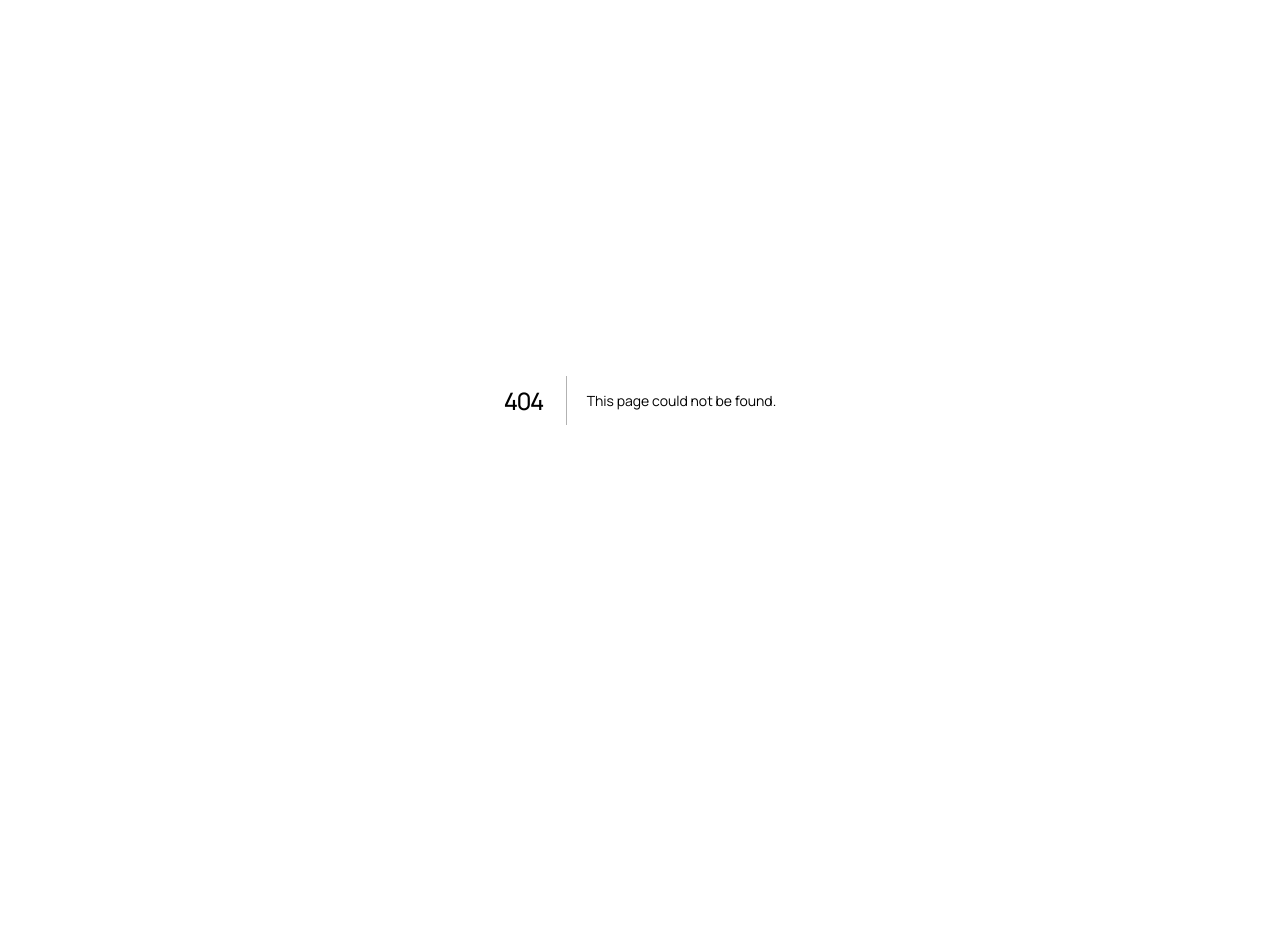
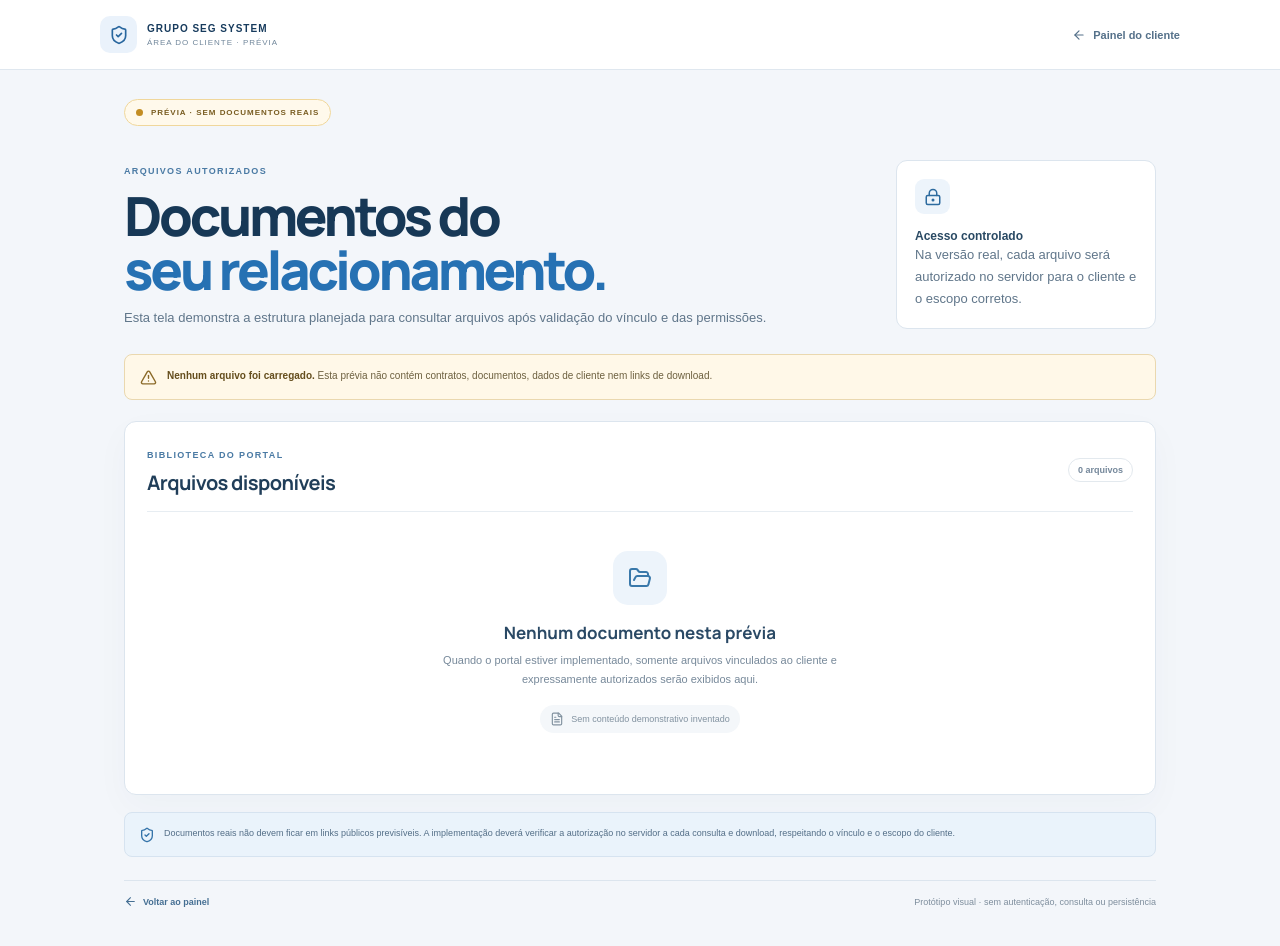
Before and after one commit to berger33/gruposegsystemseguranca, a Next.js app: page /cliente/documentos in a window 1280 px wide. Before the commit this address had no page. Before the commit the page ends 800 px from the top, so only its background shows below. Built offline with nearby package versions, Linux system fonts and the light colour scheme.

Commit message:
feat: add authorized documents preview
Co-authored-by: arena-agent <297053741+arena-agent@users.noreply.github.com>

```diff
--- /dev/null
+++ b/src/app/cliente/documentos/page.tsx
@@ -0,0 +1,46 @@
+import type { Metadata } from "next";
+import Link from "next/link";
+import { ArrowLeft, FileText, FolderOpen, LockKeyhole, ShieldCheck, TriangleAlert } from "lucide-react";
+import styles from "./ClientDocuments.module.css";
+
+export const metadata: Metadata = {
+  title: "Prévia de documentos | Grupo SEG System",
+  description: "Prévia vazia da futura área de documentos autorizados do portal do cliente.",
+};
+
+export default function ClientDocumentsPreviewPage() {
+  return (
+    <main className={styles.page}>
+      <header className={styles.header}>
+        <Link className={styles.brand} href="/cliente/painel" aria-label="Voltar ao painel do cliente">
+          <span className={styles.brandMark}><ShieldCheck size={20} /></span>
+          <span><strong>GRUPO SEG SYSTEM</strong><small>ÁREA DO CLIENTE · PRÉVIA</small></span>
+        </Link>
+        <Link className={styles.back} href="/cliente/painel"><ArrowLeft size={14} /> Painel do cliente</Link>
+      </header>
+
+      <section className={styles.content}>
+        <div className={styles.previewTag}><span /> PRÉVIA · SEM DOCUMENTOS REAIS</div>
+        <div className={styles.heading}>
+          <div><span className={styles.eyebrow}>ARQUIVOS AUTORIZADOS</span><h1>Documentos do<br /><em>seu relacionamento.</em></h1><p>Esta tela demonstra a estrutura planejada para consultar arquivos após validação do vínculo e das permissões.</p></div>
+          <div className={styles.accessCard}><span><LockKeyhole size={18} /></span><strong>Acesso controlado</strong><p>Na versão real, cada arquivo será autorizado no servidor para o cliente e o escopo corretos.</p></div>
+        </div>
+
+        <div className={styles.notice} role="note"><TriangleAlert size={17} /><p><strong>Nenhum arquivo foi carregado.</strong> Esta prévia não contém contratos, documentos, dados de cliente nem links de download.</p></div>
+
+        <section className={styles.documentArea} aria-labelledby="documents-title">
+          <div className={styles.areaHeading}><div><span className={styles.eyebrow}>BIBLIOTECA DO PORTAL</span><h2 id="documents-title">Arquivos disponíveis</h2></div><span className={styles.count}>0 arquivos</span></div>
+          <div className={styles.emptyState}>
+            <span className={styles.folderIcon}><FolderOpen size={24} /></span>
+            <h3>Nenhum documento nesta prévia</h3>
+            <p>Quando o portal estiver implementado, somente arquivos vinculados ao cliente e expressamente autorizados serão exibidos aqui.</p>
+            <span className={styles.emptyRule}><FileText size={14} /> Sem conteúdo demonstrativo inventado</span>
+          </div>
+        </section>
+
+        <div className={styles.securityNote}><ShieldCheck size={16} /><p>Documentos reais não devem ficar em links públicos previsíveis. A implementação deverá verificar a autorização no servidor a cada consulta e download, respeitando o vínculo e o escopo do cliente.</p></div>
+        <footer className={styles.footer}><Link href="/cliente/painel"><ArrowLeft size={13} /> Voltar ao painel</Link><span>Protótipo visual · sem autenticação, consulta ou persistência</span></footer>
+      </section>
+    </main>
+  );
+}
--- a/src/app/cliente/painel/page.tsx
+++ b/src/app/cliente/painel/page.tsx
@@ -72,6 +72,8 @@ export default function ClientDashboardPreviewPage() {
               <p>{description}</p>
               {title === "Solicitações e chamados" ? (
                 <Link className={styles.moduleLink} href="/cliente/chamados">Abrir prévia de chamados <ArrowRight size={13} /></Link>
+              ) : title === "Documentos" ? (
+                <Link className={styles.moduleLink} href="/cliente/documentos">Abrir prévia de documentos <ArrowRight size={13} /></Link>
               ) : (
                 <div className={styles.emptyState}><span>Nenhum item disponível nesta prévia</span></div>
               )}
```
Also changed, not shown: src/app/cliente/documentos/ClientDocuments.module.css (added), 1 other file (tests, documents, lock files or other folders).
